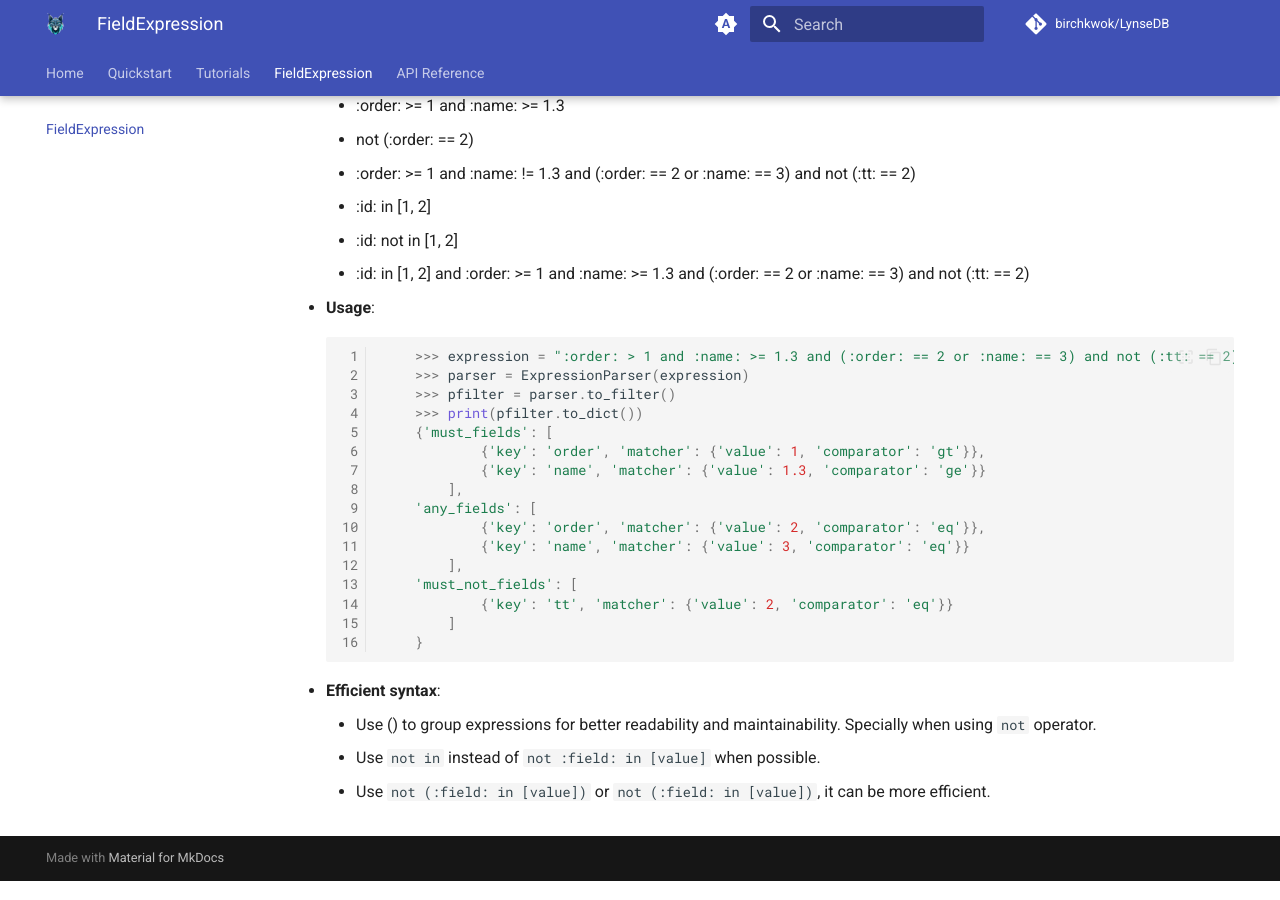
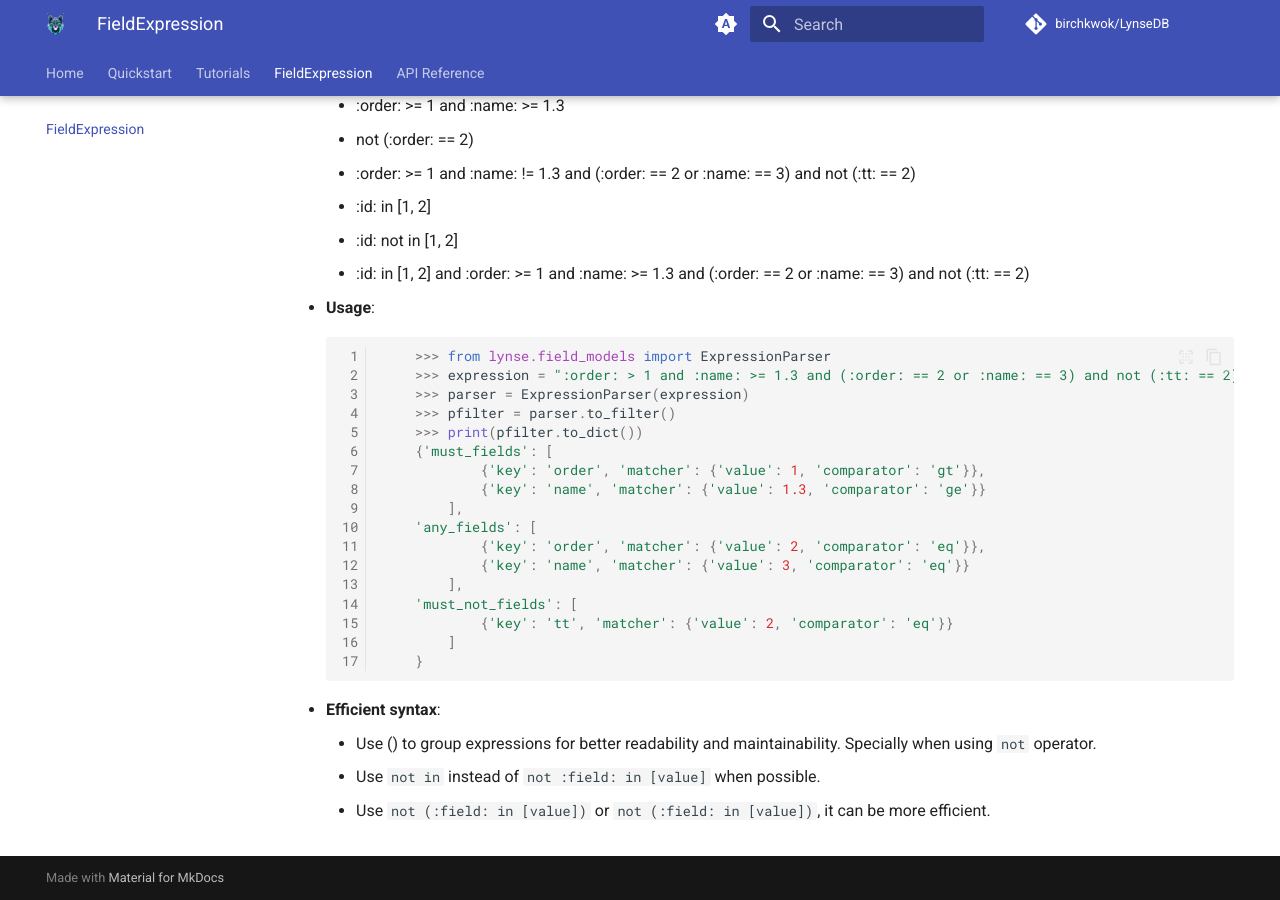
Before and after one commit to BirchKwok/lynsedb, an MkDocs documentation site: the page built from docs/FieldExpression.md, in a window 1280 px wide and 900 px high, scrolled down 990 px. Built offline with MkDocs 1.6.1 and Material for MkDocs 9.7.7, drawn with Linux system fonts in a browser that asks for light colours; comment, search, counter and statistics services are not loaded; the version menu is left out.

Commit message:
update docs

````diff
--- a/docs/FieldExpression.md
+++ b/docs/FieldExpression.md
@@ -39,6 +39,7 @@
 
 - **Usage**:
 ```python linenums="1"
+    >>> from lynse.field_models import ExpressionParser
     >>> expression = ":order: > 1 and :name: >= 1.3 and (:order: == 2 or :name: == 3) and not (:tt: == 2)"
     >>> parser = ExpressionParser(expression)
     >>> pfilter = parser.to_filter()
````
